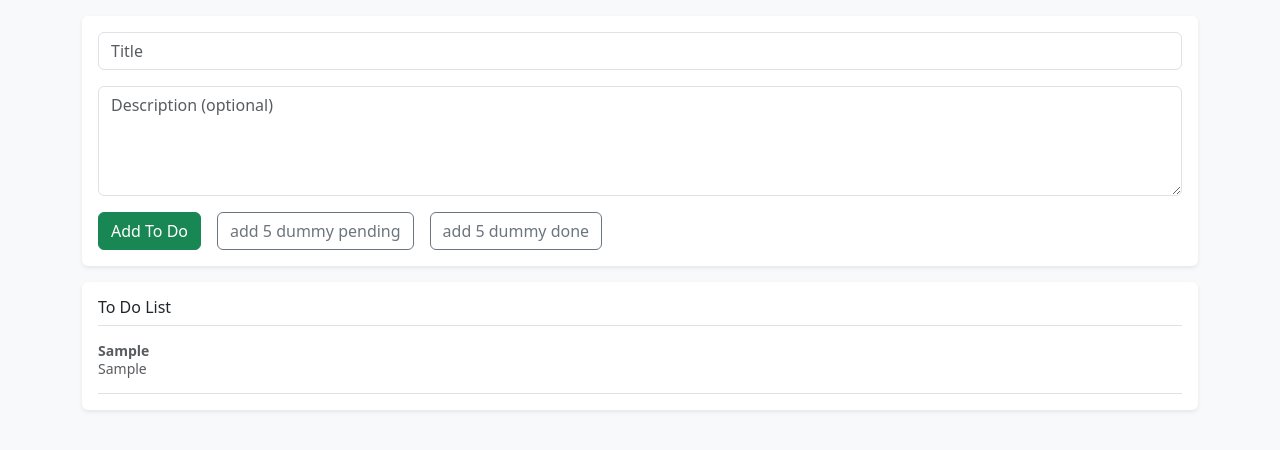
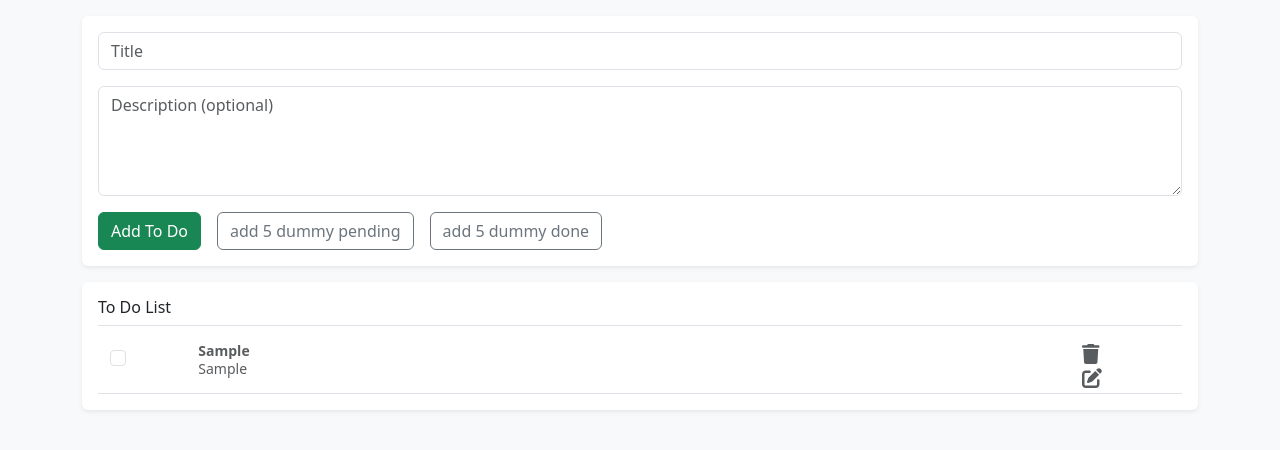
Before and after one commit to albertogarrido/react-learn-todo-manager, a React (Vite) app: page / in a window 1280 px wide. Both pictures are taken after typing "Sample", "Sample" into the empty fields and a click on the button "Add To Do". Shown: the top 450 px of the page. Built offline with nearby package versions, Linux system fonts and the light colour scheme.

Commit message:
extract todo item to a component

```diff
--- a/package.json
+++ b/package.json
@@ -10,6 +10,10 @@
     "preview": "vite preview"
   },
   "dependencies": {
+    "@fortawesome/fontawesome-svg-core": "^6.4.0",
+    "@fortawesome/free-regular-svg-icons": "^6.4.0",
+    "@fortawesome/free-solid-svg-icons": "^6.4.0",
+    "@fortawesome/react-fontawesome": "^0.2.0",
     "bootstrap": "^5.3.0",
     "react": "^18.2.0",
     "react-dom": "^18.2.0"
--- a/src/components/items/ToDoContainer.tsx
+++ b/src/components/items/ToDoContainer.tsx
@@ -1,4 +1,5 @@
 import ToDo from "../../data/Data";
+import ToDoItem from "./ToDoItem";
 
 interface ToDoContainerProps {
   tasks: ToDo[];
@@ -15,16 +16,8 @@ const ToDoContainer = ({ tasks }: ToDoContainerProps) => {
     <div className="my-3 p-3 bg-body rounded shadow-sm">
       <h6 className="border-bottom pb-2 mb-0">{sectionTitle}</h6>
       {tasks.length === 0 && <p>You dont have any tasks, enjoy your day!</p>}
-      {tasks.map((todo, index) => (
-        <div
-          key={index}
-          className="d-flex text-body-secondary pt-3 border-bottom"
-        >
-          <p className="pb-3 mb-0 small lh-sm ">
-            <strong className="d-block text-gray-dark">{todo.title}</strong>
-            {todo.description}
-          </p>
-        </div>
+      {tasks.map((toDo, index) => (
+        <ToDoItem index={index} toDo={toDo} />
       ))}
     </div>
   );
--- /dev/null
+++ b/src/components/items/ToDoItem.tsx
@@ -0,0 +1,38 @@
+import { FontAwesomeIcon } from "@fortawesome/react-fontawesome";
+import { faPenToSquare, faTrash } from "@fortawesome/free-solid-svg-icons";
+import ToDo from "../../data/Data";
+
+interface ToDoItemProps {
+  index: number;
+  toDo: ToDo;
+}
+
+const ToDoItem = ({ index, toDo }: ToDoItemProps) => {
+  return (
+    <div key={index} className="d-flex text-body-secondary pt-3 border-bottom">
+      <div className="row align-items-start container">
+        <div className="col-1">
+          <input
+            className="form-check-input align-middle"
+            type="checkbox"
+            value=""
+            id="flexCheckDefault"
+          />
+        </div>
+        <div className="col-10">
+          <p className="pb-3 mb-0 small lh-sm align-middle">
+            <strong className="d-block text-gray-dark">{toDo.title}</strong>{" "}
+            {toDo.description}
+          </p>
+        </div>
+        <div className="col-1 align-middle">
+          <FontAwesomeIcon icon={faTrash} size="lg" />
+          &nbsp; &nbsp; &nbsp; &nbsp;
+          <FontAwesomeIcon icon={faPenToSquare} size="lg" />
+        </div>
+      </div>
+    </div>
+  );
+};
+
+export default ToDoItem;
```
Also changed, not shown: 1 other file (tests, documents, lock files or other folders).
